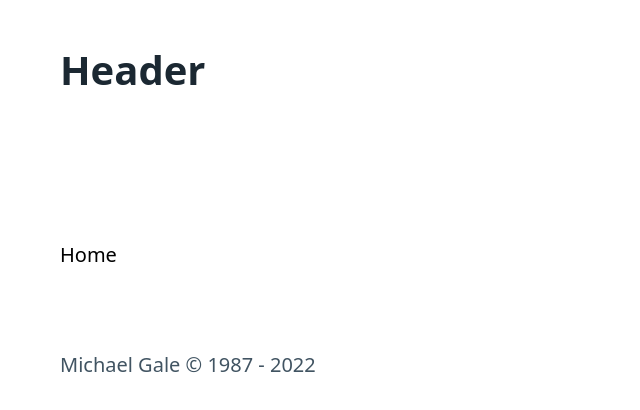
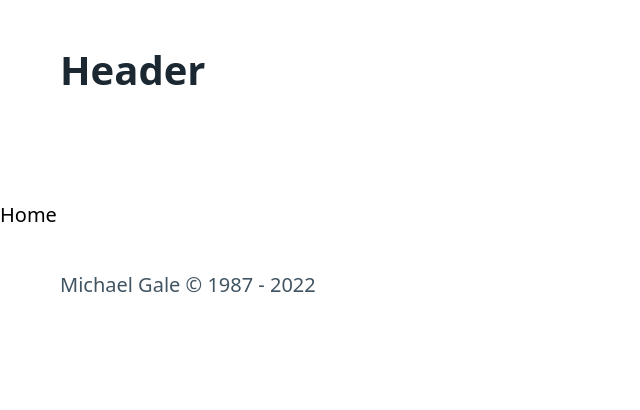
Before and after one commit to miclgael/nuxt-3-sb-pico-starter, a Nuxt app: page / in a window 1280 px wide. Shown: the top 410 px of the page, without its empty margins (0-640 px from the left). Built offline with nearby package versions, Linux system fonts and the light colour scheme.

Commit message:
fix: typo in default layout

```diff
--- a/src/layouts/default.vue
+++ b/src/layouts/default.vue
@@ -10,7 +10,7 @@ const headerFooterTheme = {
   <v-section element="header" :theme="headerFooterTheme">
     <h1>Header</h1>
   </v-section>
-  <v-section element="main" :container="false">
+  <v-section element="main" :is-container="false">
     <slot />
   </v-section>
   <v-section element="footer" :theme="headerFooterTheme">
```
